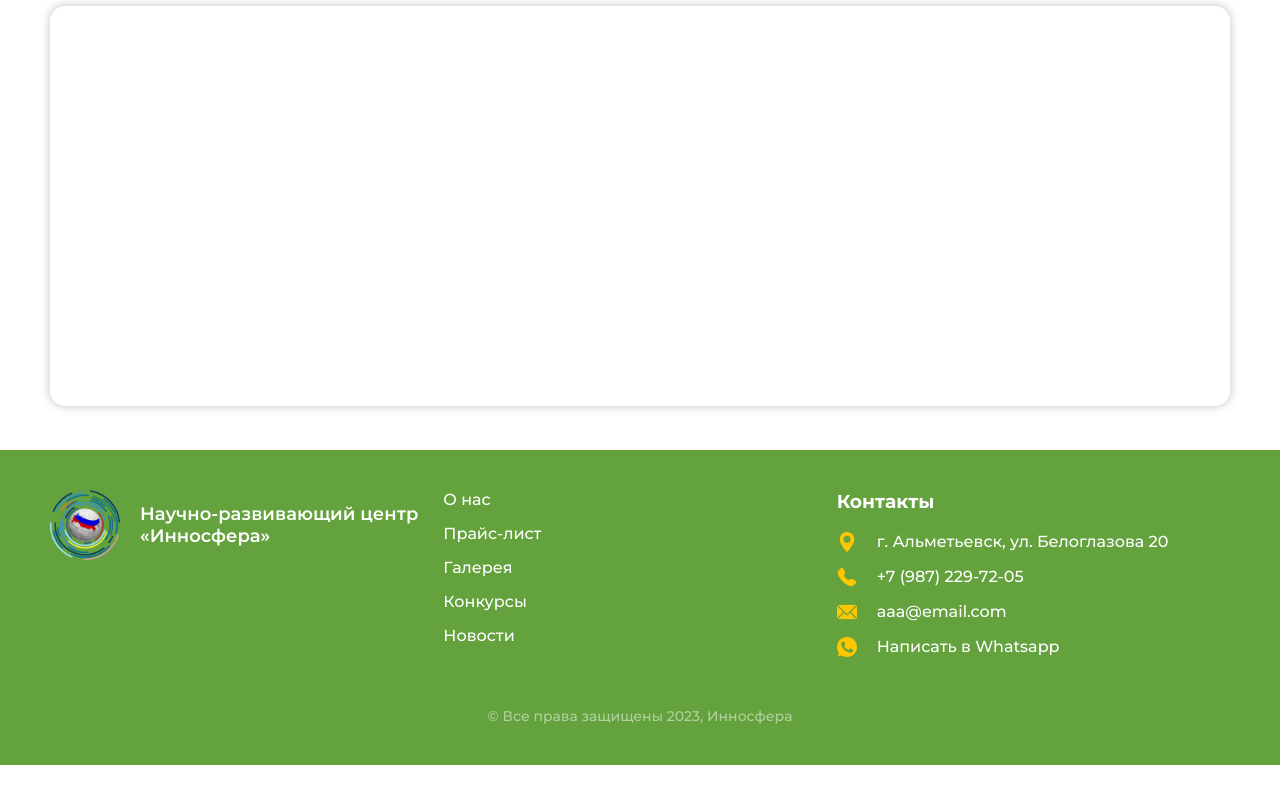
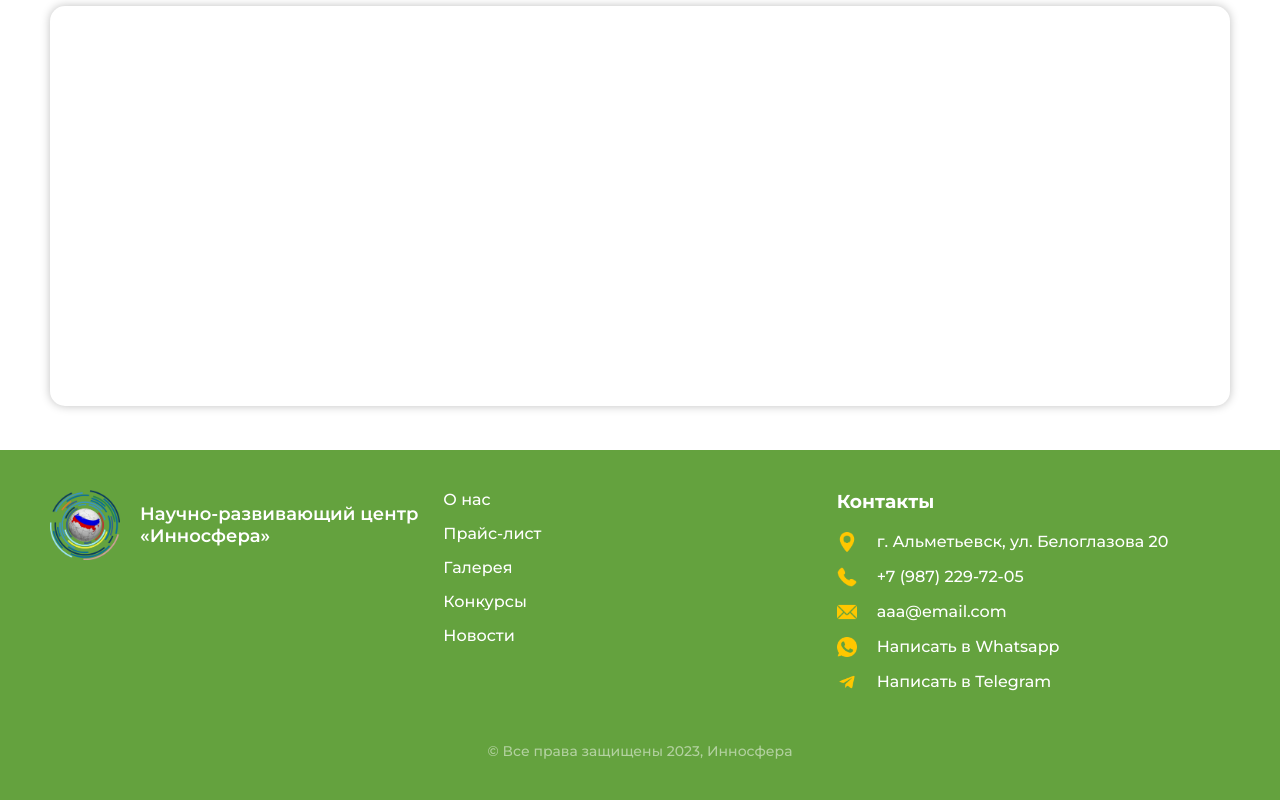
Before and after one commit to nutsea/innosphere-client-new, a React (Create React App) app: page / in a window 1280 px wide. Shown: the part 2967-3767 px from the top of the page. Before the commit the page ends 3732 px from the top, so only its background shows below. Built offline with nearby package versions, Linux system fonts and the light colour scheme; no server answers.

Commit message:
telegram link

```diff
--- a/src/App.jsx
+++ b/src/App.jsx
@@ -10,7 +10,7 @@ import location from './assets/images/location.png'
 import phone from './assets/images/phone.png'
 import email from './assets/images/email.png'
 import whats from './assets/images/whats.png'
-// import tg from './assets/images/tg.png'
+import tg from './assets/images/tg.png'
 import AppRoutes from './AppRoutes'
 import { sendToBot } from './http/innoAPI';
 
@@ -338,10 +338,10 @@ function App() {
                                     <img src={whats} alt="Ватсап" />
                                     <a href="http://wa.me/79872297205" target='_blank' rel='noreferrer'>Написать в Whatsapp</a>
                                 </div>
-                                {/* <div className='FooterContact'>
+                                <div className='FooterContact'>
                                     <img src={tg} alt="Телеграм" />
-                                    <a href="http://t.me/Lanaleon83" target='_blank' rel='noreferrer'>Написать в Telegram</a>
-                                </div> */}
+                                    <a href="https://t.me/innosphera_almet" target='_blank' rel='noreferrer'>Написать в Telegram</a>
+                                </div>
                             </div>
                         </div>
                         <div className='FooterRights'>© Все права защищены 2023, Инносфера</div>
```
